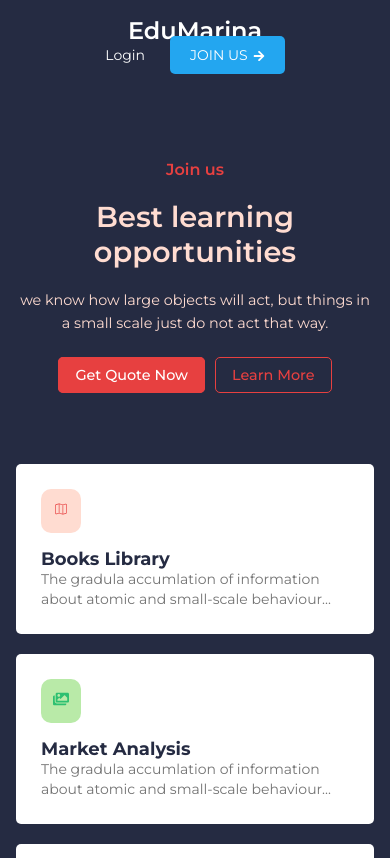
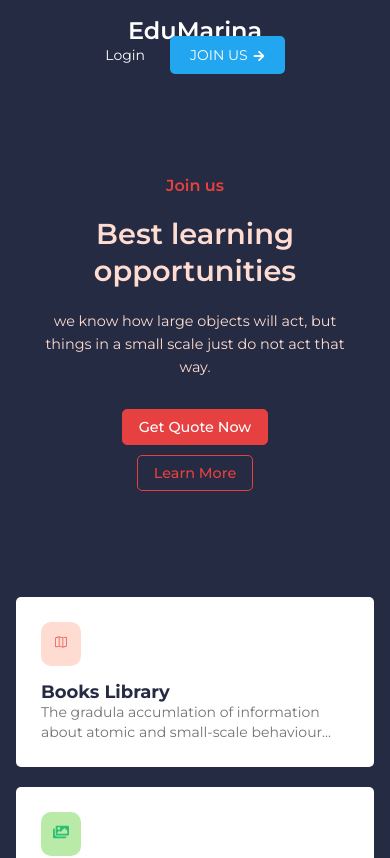
Before and after one commit to 123456789marina/Education-website1, a React (Create React App) app: page / in a window 390 px wide. Shown: the top 858 px of the page. Built offline with nearby package versions, Linux system fonts and the light colour scheme.

Commit message:
Update index.css

```diff
--- a/src/index.css
+++ b/src/index.css
@@ -443,3 +443,71 @@ p {
     font-size: 0.9rem;
   }
 }
+/* === FINAL MOBILE FIXES === */
+html, body {
+  width: 100%;
+  overflow-x: hidden;
+}
+
+/* Tablets and below */
+@media (max-width: 992px) {
+  .navbar {
+    flex-direction: column;
+    text-align: center;
+    height: auto;
+  }
+
+  .navbar ul {
+    flex-direction: column;
+    align-items: center;
+  }
+
+  #home .home-header h1 {
+    font-size: 32px;
+  }
+
+  .container {
+    padding: 0 1.5rem;
+  }
+}
+
+/* Phones and small screens */
+@media (max-width: 600px) {
+  .container {
+    width: 100%;
+    padding: 0 1rem;
+  }
+
+  .card-container {
+    grid-template-columns: 1fr;
+    gap: 1.5rem;
+  }
+
+  #home .home-header {
+    text-align: center;
+    padding: 1rem;
+  }
+
+  #home .home-header h1 {
+    font-size: 1.8rem;
+    line-height: 1.3;
+  }
+
+  #home .home-header p {
+    font-size: 0.9rem;
+  }
+
+  #home .home-header .btn {
+    display: block;
+    margin: 10px auto;
+    width: fit-content;
+  }
+
+  .navbar ul {
+    display: none; /* optional mobile menu placeholder */
+  }
+
+  #footer .footer-row {
+    grid-template-columns: 1fr;
+  }
+}
```
